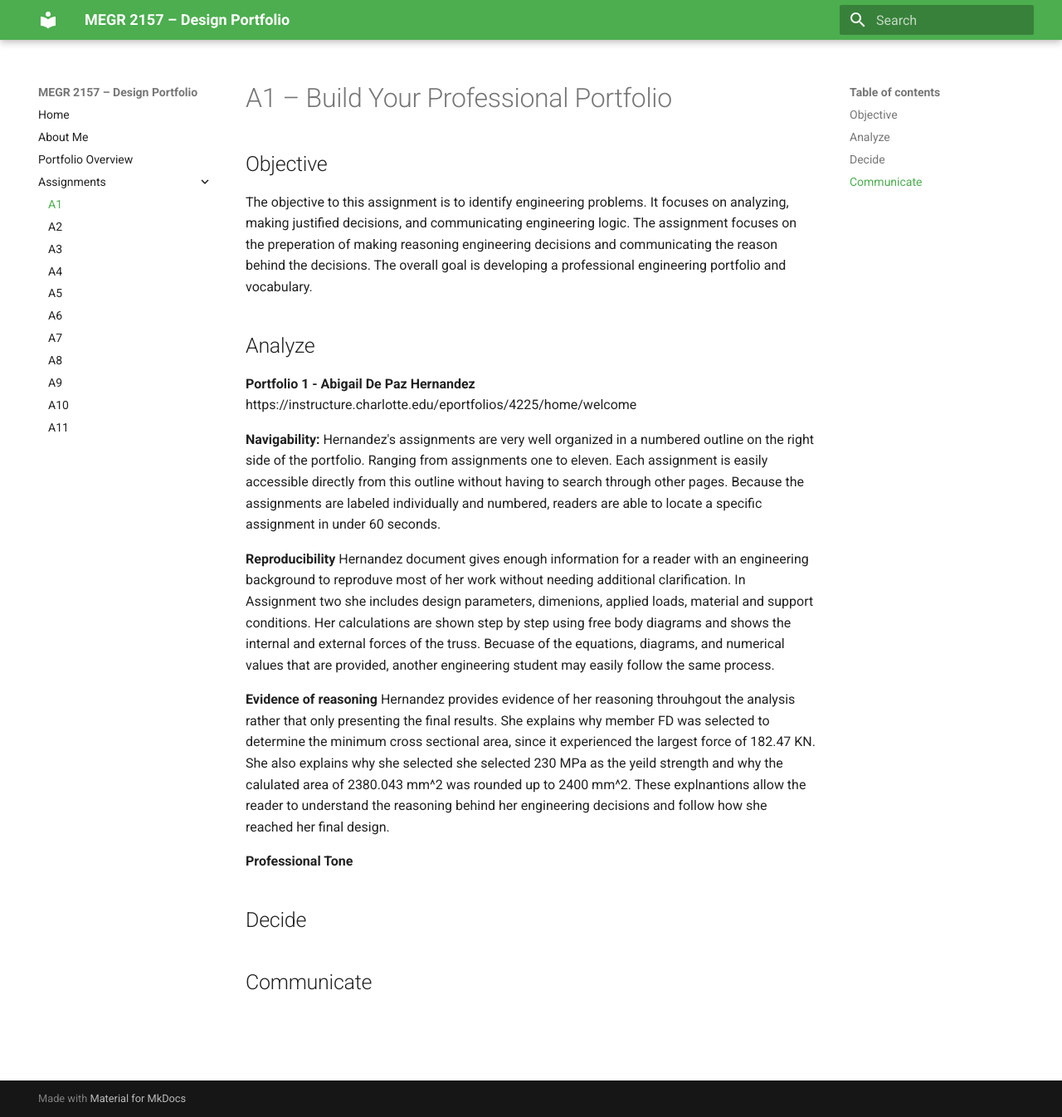
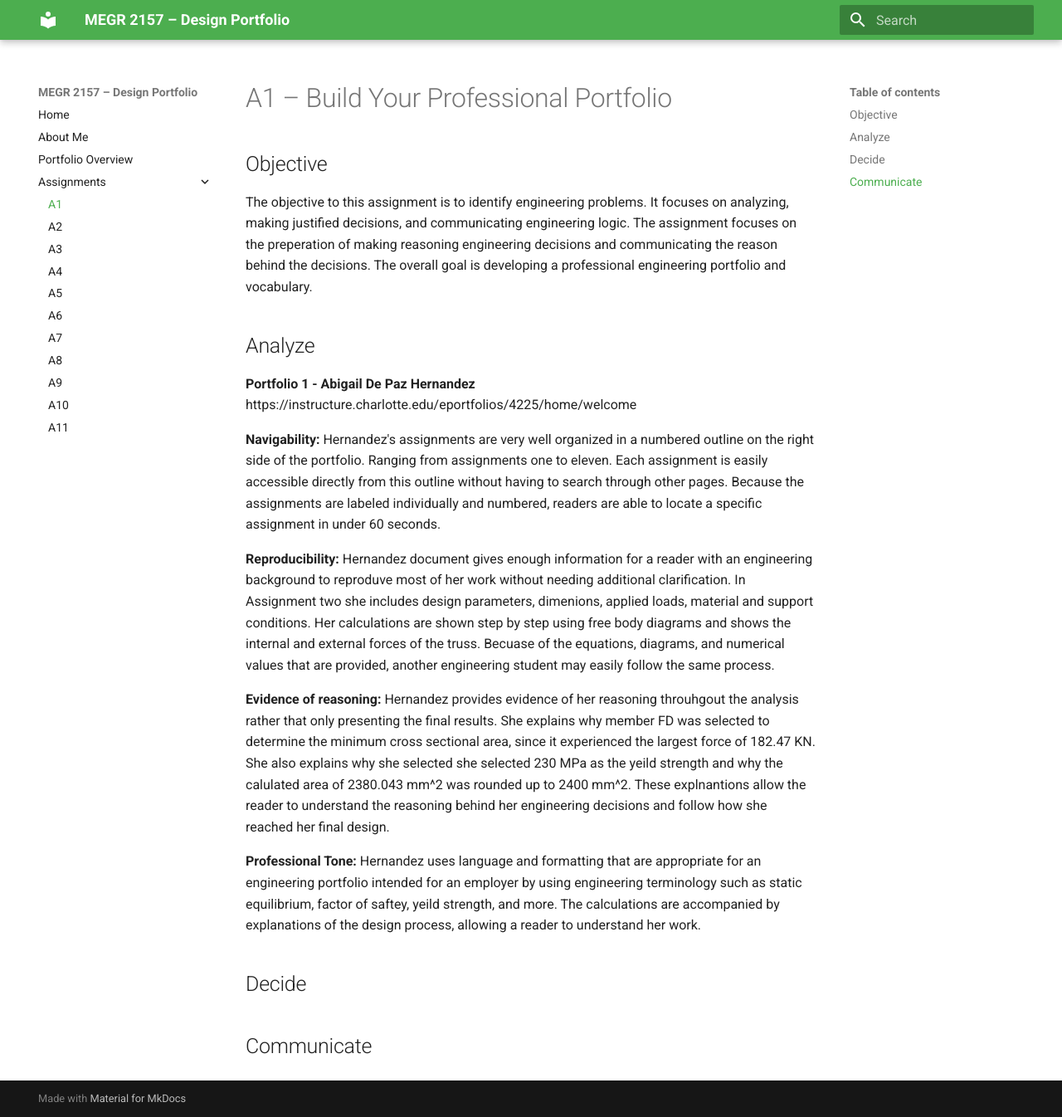
Before and after one commit to IzabellaMontero/megr2157-portfolio, an MkDocs documentation site: the page built from docs/assignments/A01/index.md, in a window 1280 px wide and 1346 px high. Shown: the whole window at 83% size. Built offline with MkDocs 1.6.1 and Material for MkDocs 9.7.7, drawn with Linux system fonts in a browser that asks for light colours.

Commit message:
Fix typos and formatting in index.md
Corrected formatting issues and typos in the index of assignments.

```diff
--- a/docs/assignments/A01/index.md
+++ b/docs/assignments/A01/index.md
@@ -10,14 +10,14 @@ The objective to this assignment is to identify engineering problems. It focuses
 **Navigability:**
    Hernandez's assignments are very well organized in a numbered outline on the right side of the portfolio. Ranging from assignments one to eleven. Each assignment is easily accessible directly from this outline without having to search through other pages. Because the assignments are labeled individually and numbered, readers are able to locate a specific assignment in under 60 seconds.
 
-**Reproducibility**
+**Reproducibility:**
    Hernandez document gives enough information for a reader with an engineering background to reproduve most of her work without needing additional clarification. In Assignment two she includes design parameters, dimenions, applied loads, material and support conditions. Her calculations are shown step by step using free body diagrams and shows the internal and external forces of the truss. Becuase of the equations, diagrams, and numerical values that are provided, another engineering student may easily follow the same process.
 
-**Evidence of reasoning**
+**Evidence of reasoning:**
    Hernandez provides evidence of her reasoning throuhgout the analysis rather that only presenting the final results. She explains why member FD was selected to determine the minimum cross sectional area, since it experienced the largest force of 182.47 KN. She also explains why she selected she selected 230 MPa as the yeild strength and why the calulated area of 2380.043 mm^2 was rounded up to 2400 mm^2. These explnantions allow the reader to understand the reasoning behind her engineering decisions and follow how she reached her final design.
 
-**Professional Tone**
-
+**Professional Tone:**
+Hernandez uses language and formatting that are appropriate for an engineering portfolio intended for an employer by using engineering terminology such as static equilibrium, factor of saftey, yeild strength, and more. The calculations are accompanied by explanations of the design process, allowing a reader to understand her work.
 
 
 ## Decide
```
